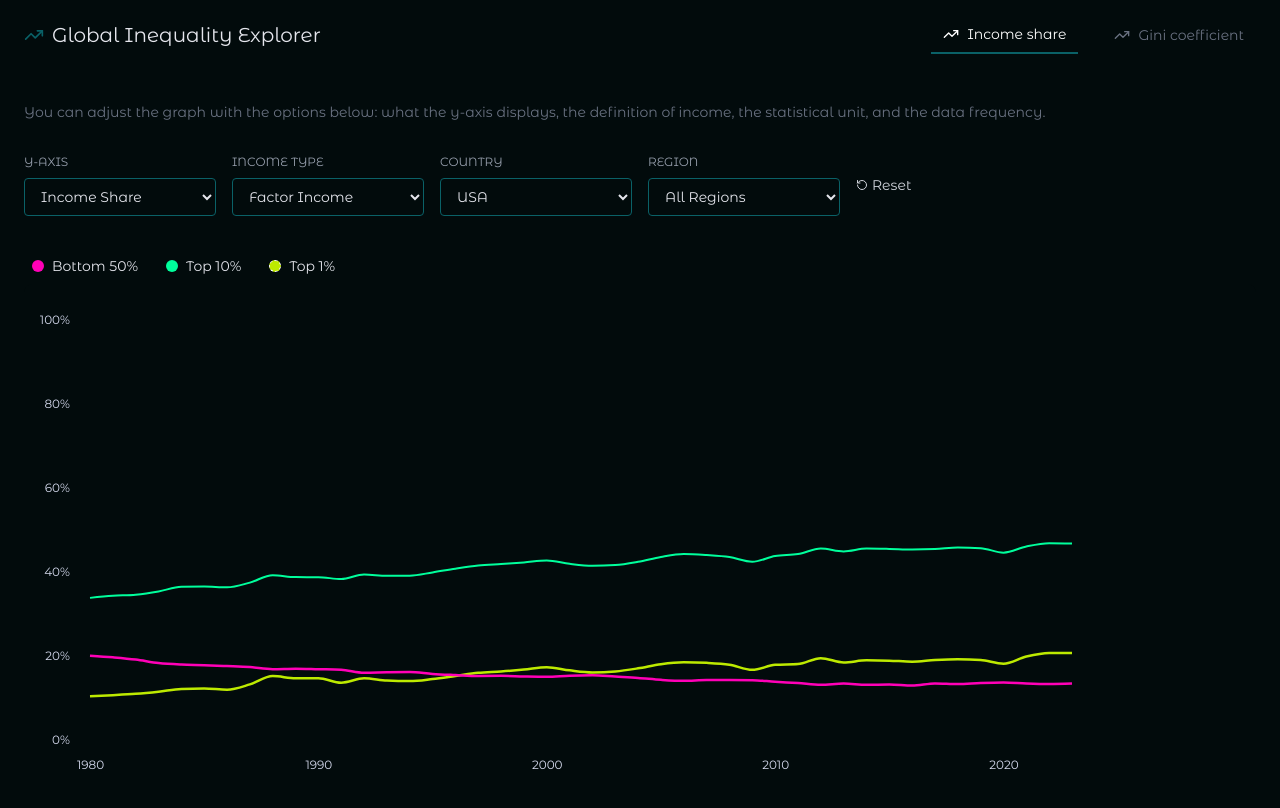
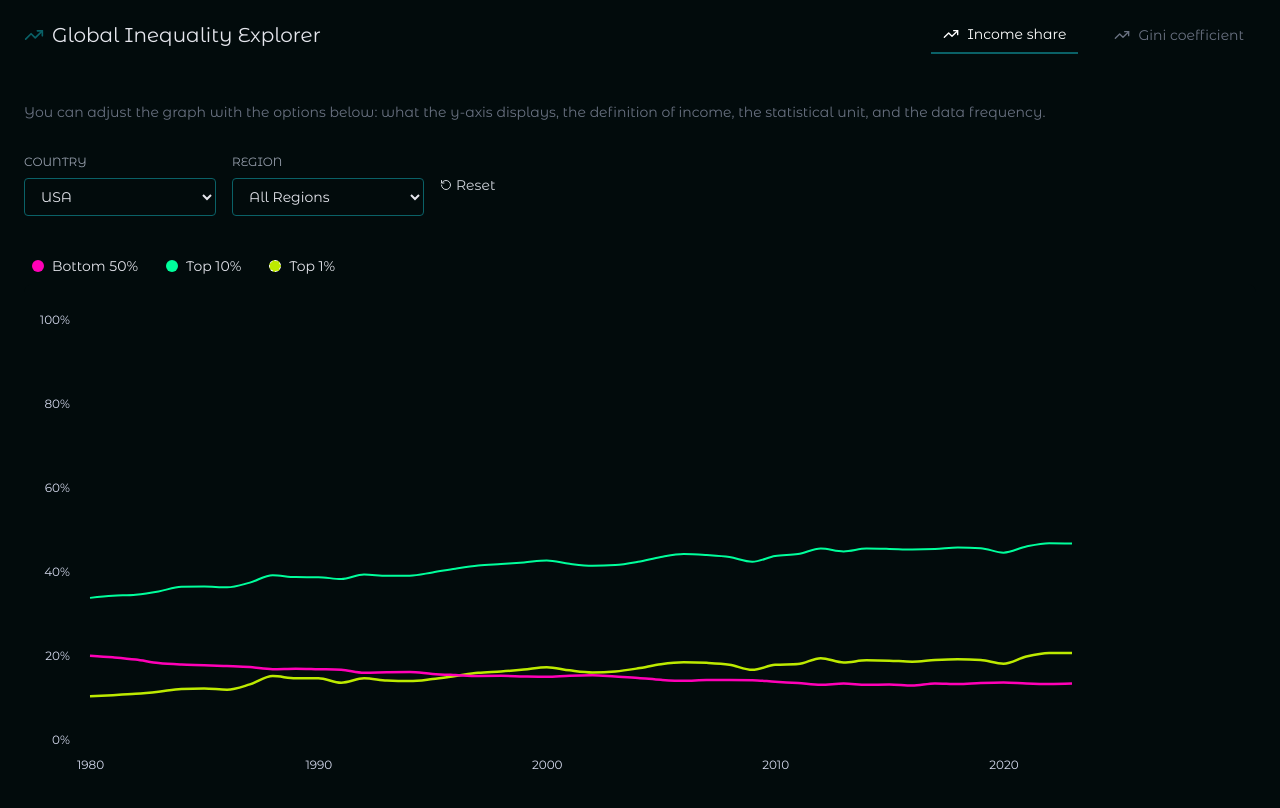
Before and after one commit to sandravizz/Global-Ineqaulity-Explorer, a React (Vite) app: page / in a window 1280 px wide. Shown: the top 808 px of the page. Built offline with nearby package versions, Linux system fonts and the light colour scheme.

Commit message:
reduced filter panel

```diff
--- a/src/app/components/FilterPanel.tsx
+++ b/src/app/components/FilterPanel.tsx
@@ -30,33 +30,9 @@ export function FilterPanel({ filters, setFilters }: FilterPanelProps) {
   return (
     <div className="mb-6">
       <div className="grid grid-cols-12 gap-4 mb-4">
-        {/* Y-AXIS */}
-        <div className="col-span-2">
-          <label className="block text-xs text-gray-400 mb-2">Y-AXIS</label>
-          <select
-            value={filters.yAxis}
-            onChange={(e) => setFilters({ ...filters, yAxis: e.target.value })}
-            className="w-full bg-[#020b0c] border border-[#0a6167] rounded px-3 py-2 text-sm text-[#e5e6ed] focus:outline-none focus:border-blue-500"
-          >
-            <option>Income Share</option>
-            <option>Real Income Growth</option>
-            <option>Income Level</option>
-          </select>
-        </div>
 
-        {/* INCOME TYPE */}
-        <div className="col-span-2">
-          <label className="block text-xs text-gray-400 mb-2">INCOME TYPE</label>
-          <select
-            value={filters.incomeType}
-            onChange={(e) => setFilters({ ...filters, incomeType: e.target.value })}
-            className="w-full bg-[#020b0c] border border-[#0a6167] rounded px-3 py-2 text-sm text-[#e5e6ed] focus:outline-none focus:border-blue-500"
-          >
-            <option>Factor Income</option>
-            <option>Pre-tax Income</option>
-            <option>Post-tax Income</option>
-          </select>
-        </div>
+
+
 
         {/* COUNTRY */}
         <div className="col-span-2">
```
